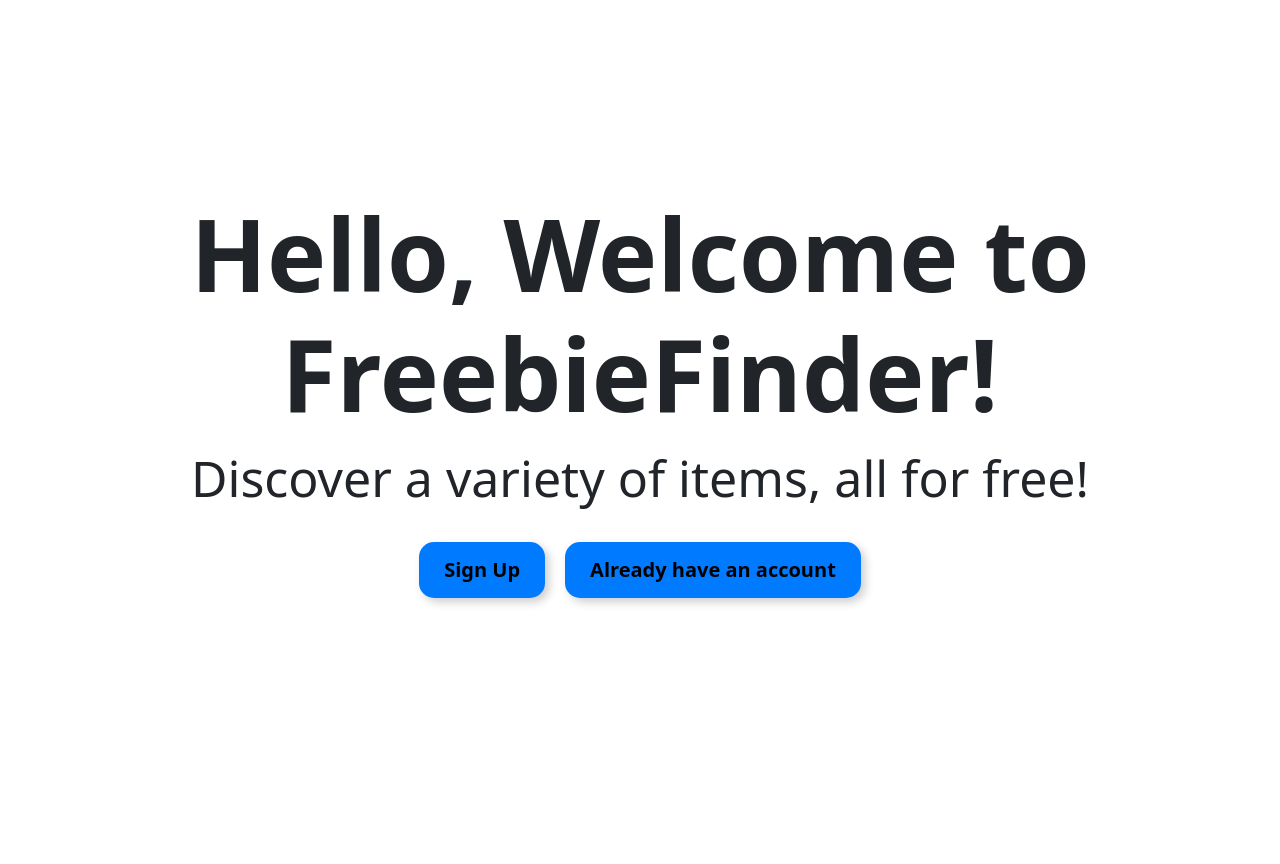
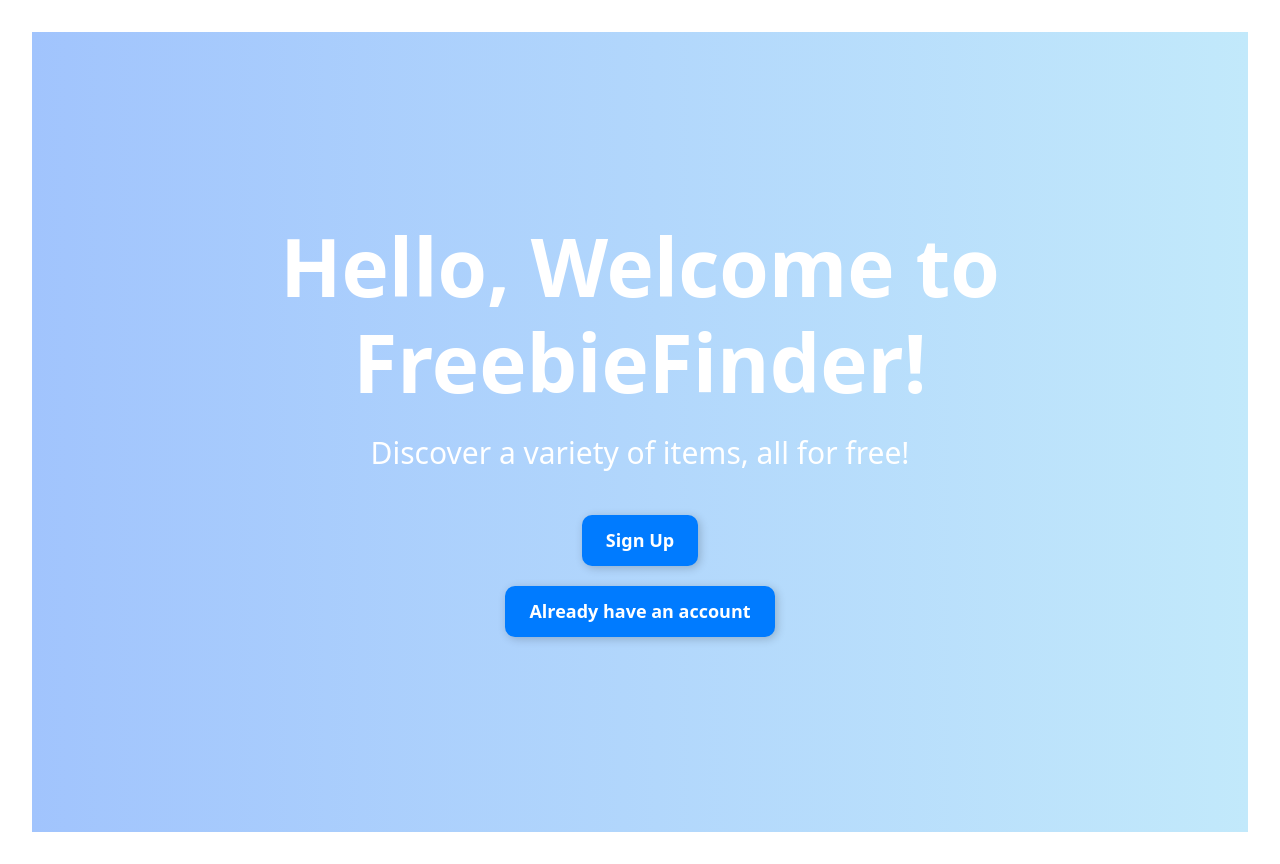
Before and after one commit to kyramirez/Ctrl-Alt-Elite, a React (Vite) app in the folder packages/react-frontend/: page / in a window 1280 px wide. Before the commit the page ends 800 px from the top, so only its background shows below. Built offline with nearby package versions, Linux system fonts and the light colour scheme.

Commit message:
Added new UI

```diff
--- a/packages/react-frontend/src/components/LandingPage.jsx
+++ b/packages/react-frontend/src/components/LandingPage.jsx
@@ -7,43 +7,62 @@ function LandingPage() {
     navigate("/login");
   };
 
-  const handleSignupClick = () => {
-    navigate("/signup");
+  const handleSignUpClick = () => {
+    navigate("/signUp");
   };
 
   return (
-    <>
-      <h1 style={{ fontSize: "100PX" }}>
+    <div style={{
+      background: "linear-gradient(to right, #a1c4fd, #c2e9fb)",
+      height: "100vh",
+      display: "flex",
+      flexDirection: "column",
+      alignItems: "center",
+      justifyContent: "center",
+      textAlign: "center",
+      padding: "20px"
+    }}>
+      <h1 style={{ fontSize: "80px", color: "#fff", marginBottom: "20px" }}>
         <b>Hello, Welcome to FreebieFinder!</b>
       </h1>
-      <p style={{ fontSize: "50PX" }}>
+      <p style={{ fontSize: "30px", color: "#fff", marginBottom: "30px" }}>
         Discover a variety of items, all for free!
       </p>
       <button
         style={{
-          borderRadius: "15PX",
-          margin: "10PX",
+          borderRadius: "10px",
+          margin: "10px",
           backgroundColor: "#007bff",
-          fontSize: "20PX",
-          boxShadow: "4PX 4PX 10PX RGBA(0, 0, 0, 0.2)",
+          color: "#fff",
+          fontSize: "18px",
+          boxShadow: "2px 2px 10px rgba(0, 0, 0, 0.2)",
+          padding: "12px 24px",
+          border: "none",
+          cursor: "pointer",
+          fontWeight: "bold",
         }}
-        onClick={handleSignupClick}
+        onClick={handleSignUpClick}
       >
-        <b>Sign Up</b>
+        Sign Up
       </button>
       <button
         style={{
-          borderRadius: "15PX",
-          margin: "10PX",
+          borderRadius: "10px",
+          margin: "10px",
           backgroundColor: "#007bff",
-          fontSize: "20PX",
-          boxShadow: "4PX 4PX 10PX RGBA(0, 0, 0, 0.2)",
+          color: "#fff",
+          fontSize: "18px",
+          boxShadow: "2px 2px 10px rgba(0, 0, 0, 0.2)",
+          padding: "12px 24px",
+          border: "none",
+          cursor: "pointer",
+          fontWeight: "bold",
         }}
         onClick={handleLoginClick}
       >
-        <b>Already have an account</b>
+        Already have an account
       </button>
-    </>
+    </div>
   );
 }
 
```
